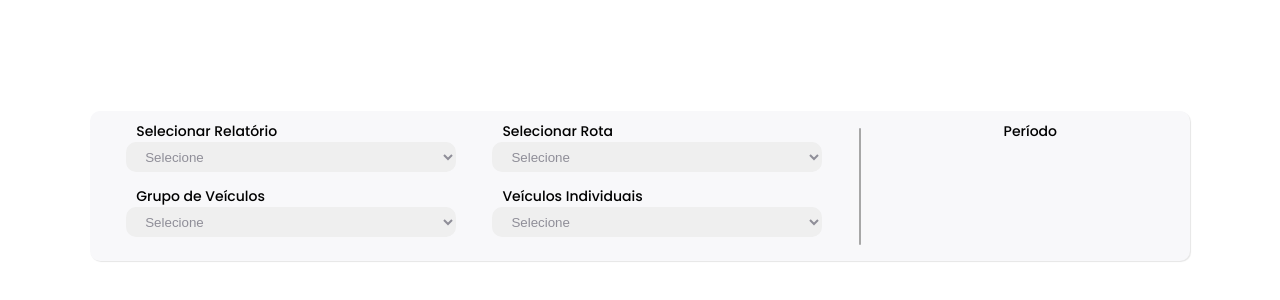
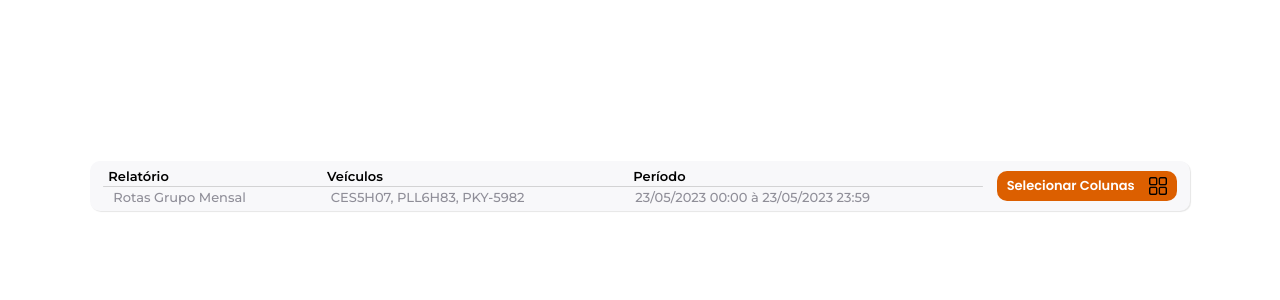
Before and after one commit to AndersonJ293/projetomovetrak, a Next.js app: page /dev in a window 1280 px wide. Shown: the part 214-514 px from the top of the page. Built offline with nearby package versions, Linux system fonts and the light colour scheme.

Commit message:
Adicionado modulo cabecalho dos relatorios

```diff
--- a/src/app/dev/page.tsx
+++ b/src/app/dev/page.tsx
@@ -1,4 +1,4 @@
-import SeletorRelatorio from "@/components/relatorios/seletor";
+import CabecalhoRelatorios from "@/components/relatorios/cabecalho";
 
 export default function Dev() {
   return (
@@ -10,7 +10,7 @@ export default function Dev() {
         height: "100vh",
       }}
     >
-      <SeletorRelatorio />
+      <CabecalhoRelatorios />
     </div>
   );
 }
--- /dev/null
+++ b/src/components/relatorios/cabecalho/cabecalho.module.css
@@ -0,0 +1,73 @@
+.container {
+    width: 1100px;
+    height: 50px;
+    background-color: var(--gray);
+    box-shadow: 1px 1px 1px rgba(0, 0, 0, 0.1);
+    border-radius: 10px;
+    display: flex;
+    justify-content: space-evenly;
+    align-items: center;
+}
+
+.header {
+    width: 80%;
+    display: flex;
+    flex-direction: column;
+}
+
+.static, .reportData {
+    display: flex;
+    padding: 2px 0;
+    font-family: var(--textFont);
+    font-size: 13px;
+}
+
+.static {
+    padding-left: 5px;
+    font-weight: 600;
+}
+
+.reportData {
+    padding-left: 10px;
+    color: var(--darkGray);
+    font-weight: 500;
+}
+
+.reportText {
+    width: 25%;
+}
+
+.vehicleText {
+    width: 35%;
+}
+
+.periodText {
+    width: 40%;
+}
+
+.divider {
+    background-color: #a7a7a777;
+    width: 100%;
+    height: 1px;
+    border-radius: 5px;
+}
+
+.selectColumnsButton {
+    width: 180px;
+    height: 30px;
+    background-color: var(--orange);
+    border-radius: 10px;
+    cursor: pointer;
+    display: flex;
+    align-items: center;
+    white-space: nowrap;
+    justify-content: space-between;
+    padding: 0 10px;
+}
+
+.buttonText {
+    color: #fff;
+    font-family: var(--titleFont);
+    font-weight: 600;
+    font-size: 13px;
+}
--- /dev/null
+++ b/src/components/relatorios/cabecalho/index.tsx
@@ -0,0 +1,39 @@
+import styles from "./cabecalho.module.css";
+import Image from "next/image";
+
+import widgetIcon from "@/assets/icons/widget.png";
+
+export default function CabecalhoRelatorios() {
+  return (
+    <div className={styles.container}>
+      <div className={styles.header}>
+        <div className={styles.static}>
+          <p className={styles.reportText}>Relatório</p>
+          <p className={styles.vehicleText}>Veículos</p>
+          <p className={styles.periodText}>Período</p>
+        </div>
+
+        <div className={styles.divider} />
+
+        <div className={styles.reportData}>
+          <p className={styles.reportText}>Rotas Grupo Mensal</p>
+          <p className={styles.vehicleText}>CES5H07, PLL6H83, PKY-5982 </p>
+          <p className={styles.periodText}>
+            23/05/2023 00:00 à 23/05/2023 23:59
+          </p>
+        </div>
+      </div>
+
+      <div className={styles.selectColumnsButton}>
+        <p className={styles.buttonText}>Selecionar Colunas</p>
+        <Image
+          className={styles.widgetIcon}
+          src={widgetIcon}
+          width={18}
+          height={18}
+          alt=""
+        />
+      </div>
+    </div>
+  );
+}
```
Also changed, not shown: src/assets/icons/widget.png (added).
